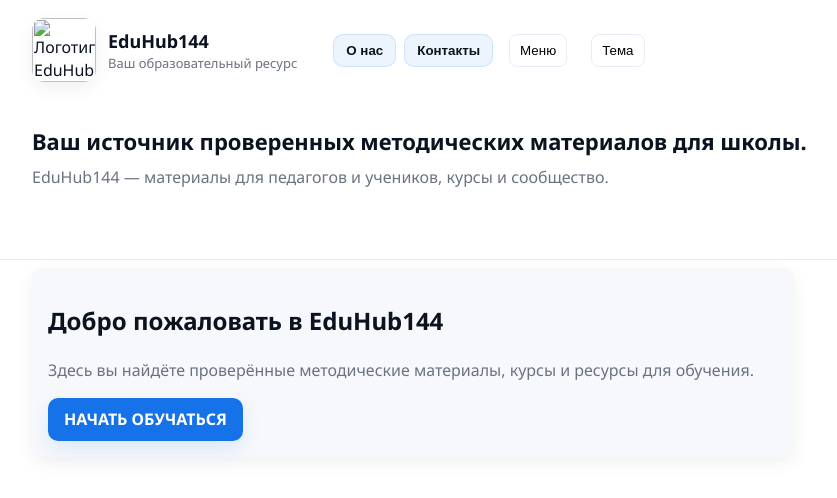
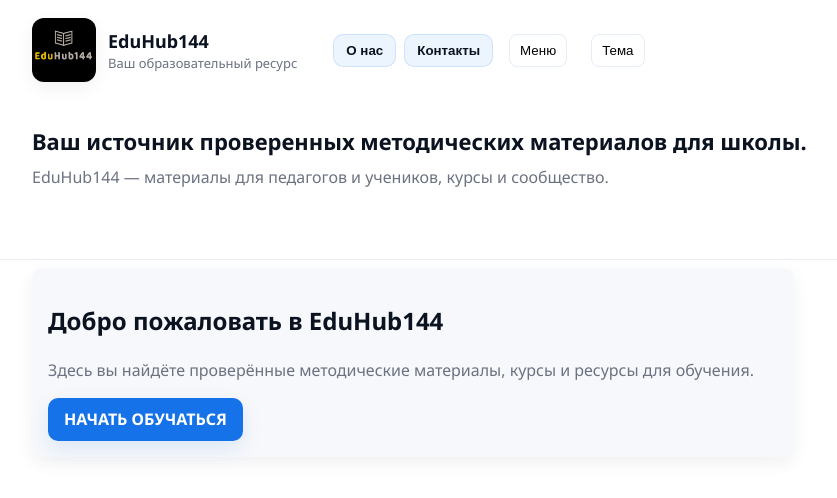
Before and after one commit to l1nyxteamproject/EduHub144, a plain HTML site: page index.html in a window 1280 px wide. Shown: the whole page, without its empty margins (58-895 px from the left). Drawn offline with Linux system fonts and the light colour scheme.

Commit message:
Update index.html

```diff
--- a/index.html
+++ b/index.html
@@ -23,7 +23,7 @@
   <header class="site-header" role="banner">
     <div class="header-inner">
       <a class="brand" href="index.html" aria-label="Перейти на главную">
-        <img src="asset_logo23.png" alt="Логотип EduHub144" class="logo">
+        <img src="asset_logo234.png" alt="Логотип EduHub144" class="logo">
         <div class="brand-text">
           <div class="site-name">EduHub144</div>
           <div class="site-tag">Ваш образовательный ресурс</div>
```
